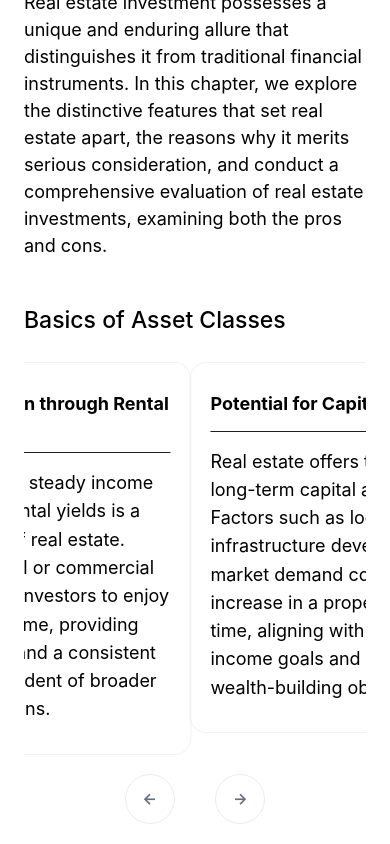
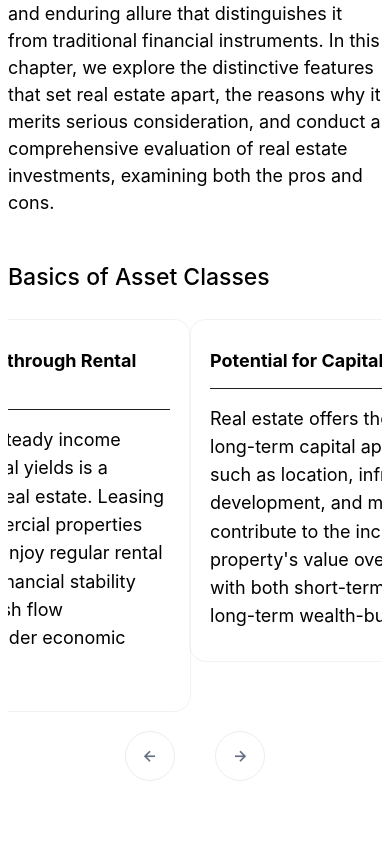
Before and after one commit to webtesting22/vaar, a React (Vite) app: page /SingleResource3 in a window 390 px wide. Shown: the part 711-1555 px from the top of the page. Built offline with nearby package versions, Linux system fonts and the light colour scheme.

Commit message:
padding for mobile container set

```diff
--- a/src/Components/AllResources/Resources1/SingleResources.css
+++ b/src/Components/AllResources/Resources1/SingleResources.css
@@ -148,8 +148,18 @@
     font-size: 30px;
     margin: 0px 0px;
 }
-
+.carousal-container {
+    padding: 50px;
+    background-color: #F2F2F2;
+    border-radius: 20px;
+    margin-top: 1rem;
+    margin-bottom: 1rem;
+}
 @media (max-width:778px) {
+    .resources-left-container,
+.resources-right-container {
+    padding: 0.5rem;
+}
     .hide-on-mobile {
         display: none;
     }
@@ -167,7 +177,13 @@
         justify-content: center;
         margin-bottom: 20px;
     }
-
+    .carousal-container {
+        padding: 20px;
+        background-color: #F2F2F2;
+        border-radius: 20px;
+        margin-top: 1rem;
+        margin-bottom: 1rem;
+    }
     .carousal-btn-styling button {
         margin: 0px 20px;
         padding: 10px;
@@ -219,13 +235,7 @@
     }
 }
 
-.carousal-container {
-    padding: 50px;
-    background-color: #F2F2F2;
-    border-radius: 20px;
-    margin-top: 1rem;
-    margin-bottom: 1rem;
-}
+
 
 #commonassetscontainer {
     position: relative;
```
